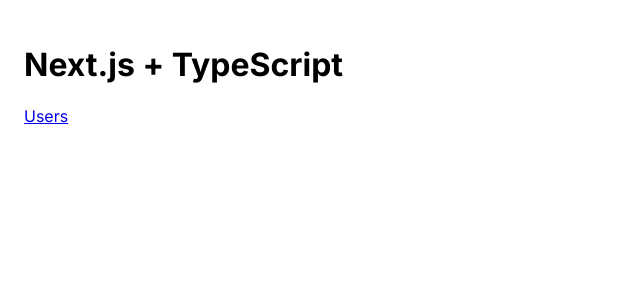
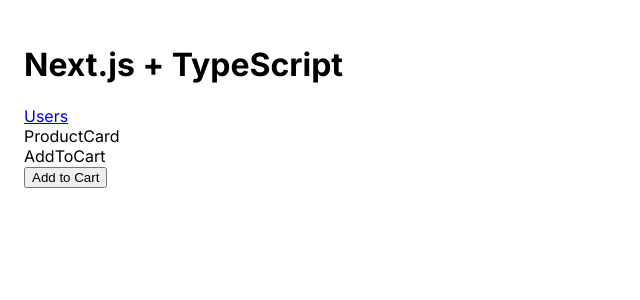
Before and after one commit to BernardoAguayoOrtega/next-app, a Next.js app: page / in a window 1280 px wide. Shown: the top 300 px of the page, without its empty margins (0-640 px from the left). Built offline with nearby package versions, Linux system fonts and the light colour scheme.

Commit message:
Add AddToCart component and import ProductCard in page.tsx

```diff
--- /dev/null
+++ b/app/components/AddToCart.tsx
@@ -0,0 +1,13 @@
+"use client"
+import React from "react";
+
+function AddToCart() {
+  return (
+    <>
+      <div>AddToCart</div>
+      <button onClick={() => {}}>Add to Cart</button>
+    </>
+  );
+}
+
+export default AddToCart;
--- /dev/null
+++ b/app/components/ProductCard.tsx
@@ -0,0 +1,13 @@
+import React from "react";
+import AddToCart from "./AddToCart";
+
+function ProductCard() {
+  return (
+    <>
+      <div>ProductCard</div>
+      <AddToCart />
+    </>
+  );
+}
+
+export default ProductCard;
--- a/app/page.tsx
+++ b/app/page.tsx
@@ -1,11 +1,12 @@
-import Image from 'next/image'
 import Link from 'next/link'
+import ProductCard from './components/ProductCard'
 
 export default function Home() {
   return (
     <main>
       <h1>Next.js + TypeScript</h1>
       <Link href="/users">Users</Link>
+      <ProductCard />
     </main>
   )
 }
```
